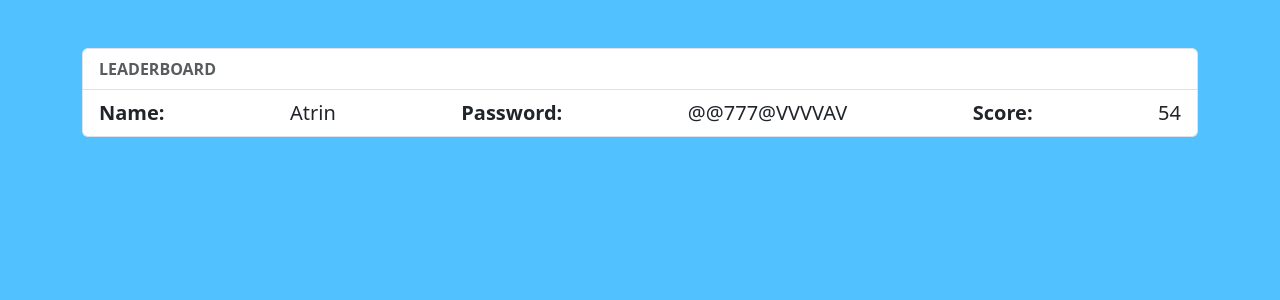
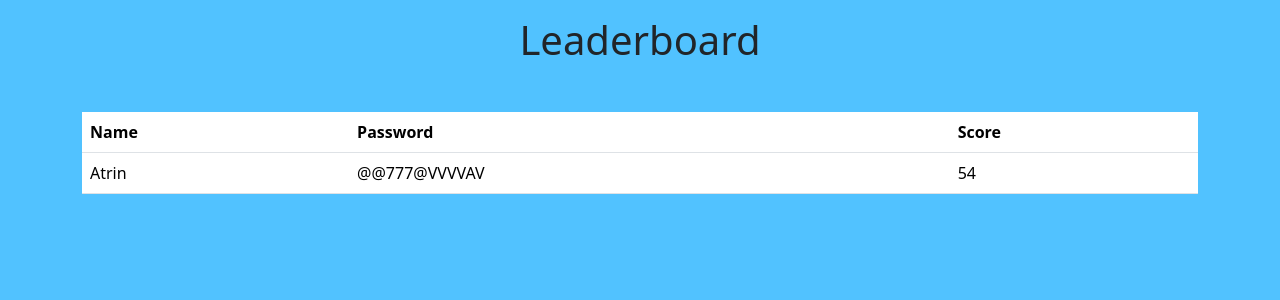
Before and after one commit to Script-Java/locklair, a Flask app: page /leaderboard in a window 1280 px wide. Shown: the part 119-419 px from the top of the page. Run offline with Flask 3, Linux system fonts and the light colour scheme; data comes from the database, SQL or seed files in the repository; some libraries are stand-ins or nearby versions.

Commit message:
Update leaderboard.html

```diff
--- a/templates/leaderboard.html
+++ b/templates/leaderboard.html
@@ -6,15 +6,24 @@
 
 {% block body %}
 <div class="container">
-    <ul class="list-group mt-5 mb-5" id="word_container">
-        <li class="list-group-item disabled" aria-disabled="true"><strong>LEADERBOARD</strong></li>
-        {% for i in leader %}
-        <li class="list-group-item word_list">
-            <strong>Name: </strong>{{i.name}}
-            <strong>Password: </strong>{{i.password}}
-            <strong>Score: </strong>{{i.score}}
-        </li>
-        {% endfor %}
-    </ul>
+    <h1 class="text-center mt-3">Leaderboard</h1>
+    <table class="table mt-5">
+        <thead>
+          <tr>
+            <th scope="col">Name</th>
+            <th scope="col">Password</th>
+            <th scope="col">Score</th>
+          </tr>
+        </thead>
+        <tbody>
+          {% for i in leader%}
+          <tr>
+            <td>{{i.name}}</td>
+            <td>{{i.password}}</td>
+            <td>{{i.score}}</td>
+          </tr>
+          {%endfor%}
+        </tbody>
+      </table>
 </div>
 {% endblock %}
```
